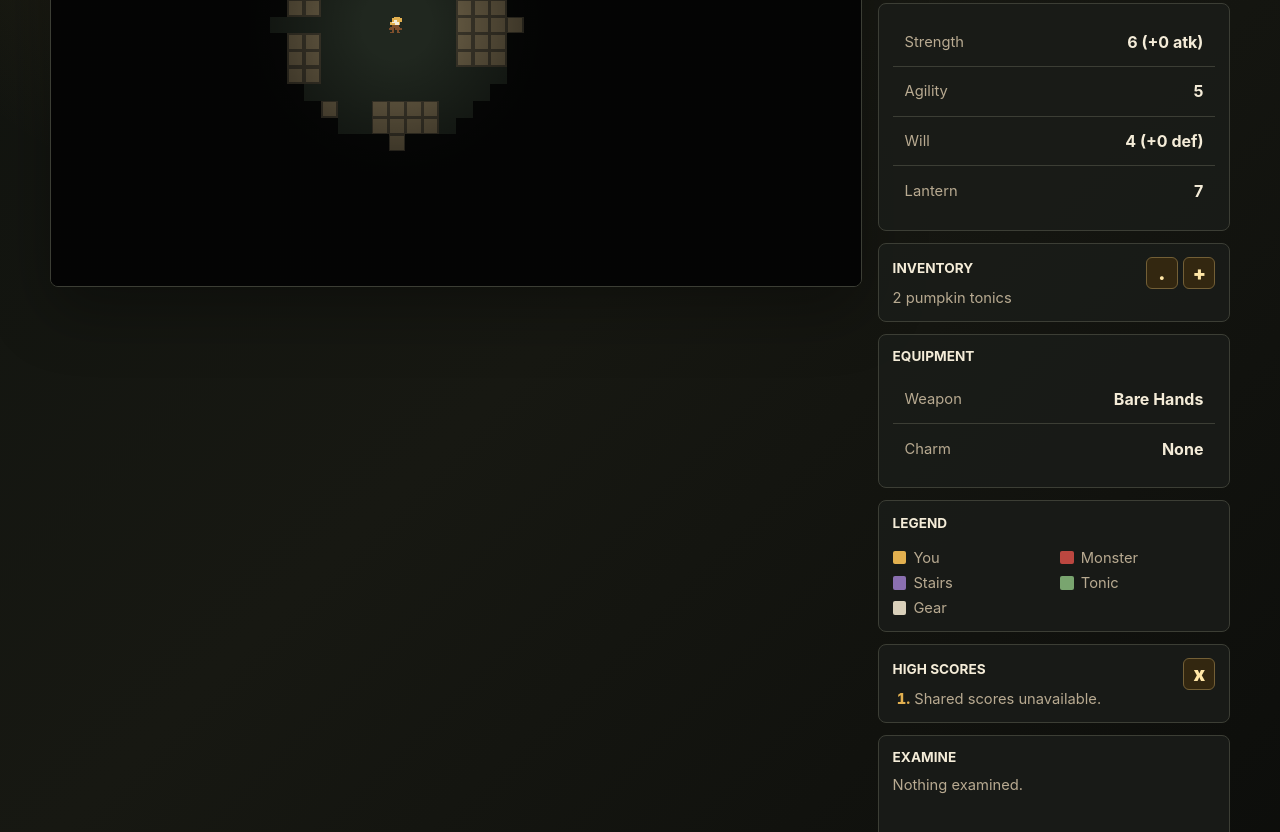
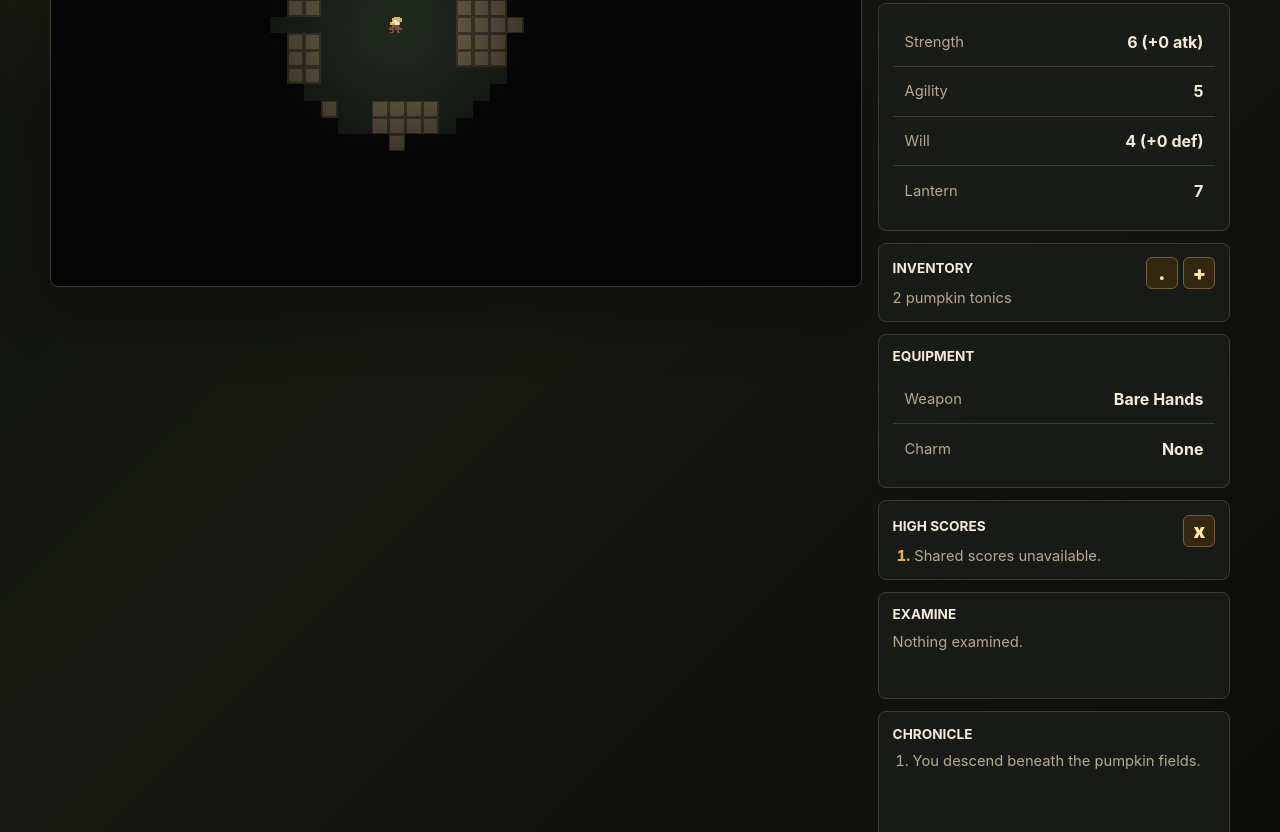
Before and after one commit to SeanStarkey/Hallowdeep, a website: page index.html in a window 1280 px wide. Shown: the part 346-1178 px from the top of the page. Drawn offline with Linux system fonts and the light colour scheme; no server answers.

Commit message:
Remove sidebar legend

```diff
--- a/index.html
+++ b/index.html
@@ -87,15 +87,6 @@
           <div><span>Charm</span><b id="charm">None</b></div>
         </section>
 
-        <section class="legend" aria-label="Map legend">
-          <h3>Legend</h3>
-          <div><i class="tile hero"></i> You</div>
-          <div><i class="tile enemy"></i> Monster</div>
-          <div><i class="tile stairs"></i> Stairs</div>
-          <div><i class="tile tonic"></i> Tonic</div>
-          <div><i class="tile gear"></i> Gear</div>
-        </section>
-
         <section class="scores" aria-label="High scores">
           <div class="section-title">
             <h3>High Scores</h3>
--- a/styles.css
+++ b/styles.css
@@ -182,7 +182,6 @@ canvas {
 .attributes,
 .inventory,
 .equipment,
-.legend,
 .scores,
 .examine,
 .log {
@@ -251,7 +250,6 @@ canvas {
 .stats span,
 .attributes span,
 .equipment span,
-.legend div,
 .inventory p,
 .examine p,
 .scores li,
@@ -270,7 +268,6 @@ canvas {
 .attributes,
 .inventory,
 .equipment,
-.legend,
 .scores,
 .examine,
 .log {
@@ -301,22 +298,6 @@ canvas {
 
 .inventory p {
   margin-bottom: 0;
-}
-
-.legend {
-  display: grid;
-  grid-template-columns: repeat(2, minmax(0, 1fr));
-  gap: 0.45rem 0.75rem;
-}
-
-.legend h3 {
-  grid-column: 1 / -1;
-}
-
-.legend div {
-  display: flex;
-  align-items: center;
-  gap: 0.45rem;
 }
 
 .tile {
```
